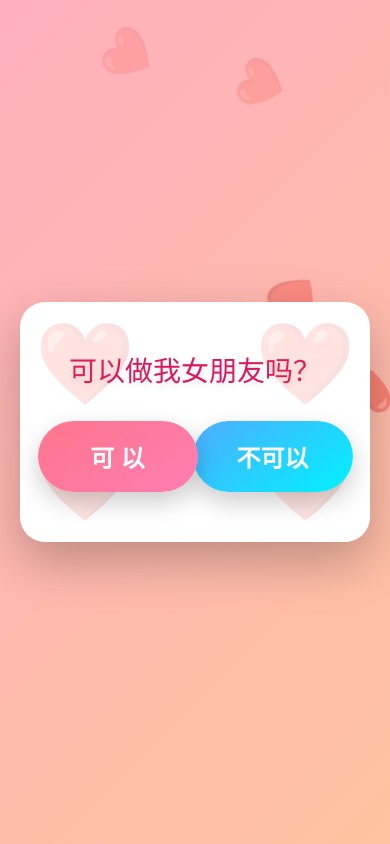
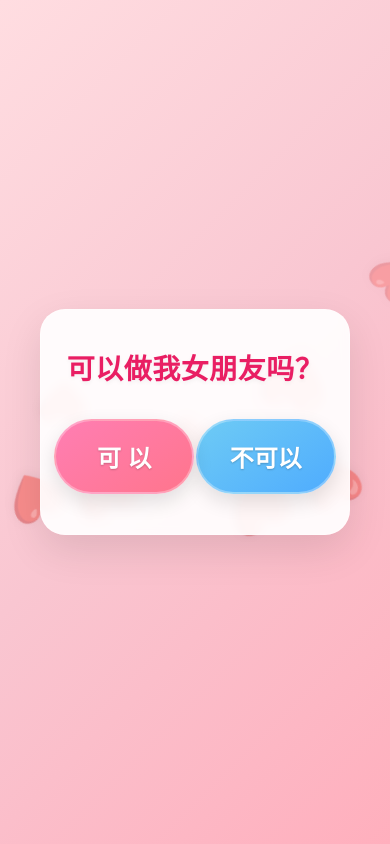
Before and after one commit to Youngaiuser/love-page, a plain HTML site: page index.html in a window 390 px wide. Drawn offline with Linux system fonts and the light colour scheme.

Commit message:
Update index.html

```diff
--- a/index.html
+++ b/index.html
@@ -3,7 +3,7 @@
 <head>
     <meta charset="UTF-8">
     <meta name="viewport" content="width=device-width, initial-scale=1.0">
-    <title>❤️ 特别邀请 ❤️</title>
+    <title> 今晚月色真美 </title>
     <style>
         * {
             box-sizing: border-box;
@@ -13,7 +13,7 @@
         }
 
         body {
-            background: linear-gradient(135deg, #ffafbd, #ffc3a0);
+            background: linear-gradient(135deg, #ffdde1, #f9c6d1, #ffafbd);
             display: flex;
             justify-content: center;
             align-items: center;
@@ -21,37 +21,42 @@
             font-family: 'Arial Rounded MT Bold', 'Microsoft YaHei', sans-serif;
             overflow: hidden;
             padding: 20px;
-            animation: fadeIn 1s ease;
+            animation: fadeIn 1.2s ease-out;
         }
 
         .container {
             width: 100%;
             max-width: 800px;
             text-align: center;
+            padding: 20px;
         }
 
-        .question-box {
-            background: white;
+        .content-box {
+            background: rgba(255, 255, 255, 0.92);
             border-radius: 25px;
             padding: 50px 30px;
-            box-shadow: 0 20px 50px rgba(0,0,0,0.25);
+            box-shadow: 0 15px 40px rgba(0,0,0,0.1);
             position: relative;
             overflow: hidden;
+            backdrop-filter: blur(5px);
+            border: 1px solid rgba(255, 255, 255, 0.3);
         }
 
         .question {
             font-size: 42px;
-            color: #d81b60;
+            color: #e91e63;
             margin: 0 0 50px;
             line-height: 1.4;
-            text-shadow: 0 3px 6px rgba(0,0,0,0.1);
+            text-shadow: 0 2px 4px rgba(0,0,0,0.05);
+            font-weight: 600;
+            letter-spacing: 0.5px;
             transition: all 0.8s ease;
         }
 
         .buttons-container {
             display: flex;
             justify-content: center;
-            gap: 40px;
+            gap: 30px;
             height: 150px;
             position: relative;
             transition: all 0.8s ease;
@@ -63,7 +68,7 @@
             display: flex;
             justify-content: center;
             align-items: center;
-            transition: all 1s cubic-bezier(0.175, 0.885, 0.32, 1.275);
+            transition: all 1.2s cubic-bezier(0.22, 0.61, 0.36, 1);
         }
 
         #yesWrapper {
@@ -72,7 +77,7 @@
 
         #noWrapper {
             z-index: 1;
-            transition: all 1s cubic-bezier(0.175, 0.885, 0.32, 1.275);
+            transition: all 1.2s cubic-bezier(0.22, 0.61, 0.36, 1);
         }
 
         .btn {
@@ -81,65 +86,81 @@
             border: none;
             border-radius: 60px;
             cursor: pointer;
-            box-shadow: 0 10px 25px rgba(0,0,0,0.2);
+            box-shadow: 0 8px 20px rgba(0,0,0,0.12);
             font-weight: bold;
             min-width: 200px;
             position: relative;
-            transition: transform 0.6s cubic-bezier(0.175, 0.885, 0.32, 1.275),
+            transition: transform 1s cubic-bezier(0.22, 0.61, 0.36, 1),
                         box-shadow 0.3s ease;
             transform: scale(1);
+            border: 2px solid rgba(255, 255, 255, 0.3);
         }
 
         .btn-yes {
-            background: linear-gradient(145deg, #ff758c, #ff7eb3);
+            background: linear-gradient(145deg, #ff7eb3, #ff758c);
             color: white;
+            text-shadow: 0 1px 2px rgba(0,0,0,0.2);
         }
 
         .btn-no {
-            background: linear-gradient(145deg, #4facfe, #00f2fe);
+            background: linear-gradient(145deg, #6ecbf5, #4facfe);
             color: white;
-            transition: transform 0.6s cubic-bezier(0.175, 0.885, 0.32, 1.275),
-                        opacity 0.5s ease;
+            text-shadow: 0 1px 2px rgba(0,0,0,0.2);
+            transition: transform 1s cubic-bezier(0.22, 0.61, 0.36, 1),
+                        opacity 0.7s ease;
         }
 
         .btn-yes:hover {
-            box-shadow: 0 15px 30px rgba(0,0,0,0.3);
+            box-shadow: 0 12px 25px rgba(0,0,0,0.18);
             transform: scale(1.03);
         }
 
         .btn-no:hover {
-            box-shadow: 0 12px 25px rgba(0,0,0,0.25);
+            box-shadow: 0 12px 25px rgba(0,0,0,0.18);
             transform: scale(1.03);
         }
 
         .result-container {
             margin: 0 auto;
-            padding: 40px;
-            background: rgba(255, 255, 255, 0.9);
+            padding: 50px 40px;
+            background: rgba(255, 255, 255, 0.95);
             border-radius: 20px;
             display: none;
             max-width: 90%;
-            box-shadow: 0 15px 35px rgba(0,0,0,0.2);
+            box-shadow: 0 15px 35px rgba(0,0,0,0.08);
+            animation: fadeIn 1.2s ease-out;
         }
 
         .result-text {
-            font-size: 46px;
+            font-size: 48px;
             color: #ff4081;
             margin: 0;
             font-weight: bold;
-            text-shadow: 0 4px 8px rgba(0,0,0,0.2);
+            text-shadow: 0 3px 6px rgba(0,0,0,0.08);
+            line-height: 1.3;
         }
 
         /* 动画效果 */
         @keyframes fadeIn {
-            from { opacity: 0; }
-            to { opacity: 1; }
+            from {
+                opacity: 0;
+                transform: translateY(20px);
+            }
+            to {
+                opacity: 1;
+                transform: translateY(0);
+            }
         }
 
-        @keyframes celebrate {
-            0% { transform: scale(1); }
-            50% { transform: scale(1.05); }
-            100% { transform: scale(1); }
+        @keyframes float {
+            0% {
+                transform: translateY(110vh) rotate(0deg);
+                opacity: 0.8;
+            }
+            100% {
+                transform: translateY(-150px) rotate(360deg);
+                opacity: 0;
+            }
         }
 
         .hearts-container {
@@ -155,22 +176,12 @@
 
         .heart {
             position: absolute;
-            font-size: 36px;
+            font-size: 32px;
             color: #ff4081;
-            animation: float 8s linear forwards;
+            animation: float 10s linear forwards;
             opacity: 0;
             z-index: 1;
-        }
-
-        @keyframes float {
-            0% {
-                transform: translateY(110vh) rotate(0deg);
-                opacity: 1;
-            }
-            100% {
-                transform: translateY(-150px) rotate(360deg);
-                opacity: 0;
-            }
+            filter: drop-shadow(0 2px 4px rgba(0,0,0,0.1));
         }
 
         /* 响应式设计 */
@@ -181,18 +192,22 @@
             }
 
             .btn {
-                padding: 20px 40px;
+                padding: 20px 35px;
                 font-size: 28px;
-                min-width: 180px;
+                min-width: 160px;
             }
 
             .buttons-container {
-                gap: 30px;
+                gap: 20px;
                 height: 130px;
             }
 
             .result-text {
                 font-size: 38px;
+            }
+
+            .content-box {
+                padding: 40px 20px;
             }
         }
 
@@ -203,15 +218,15 @@
             }
 
             .btn {
-                padding: 18px 30px;
+                padding: 18px 25px;
                 font-size: 24px;
-                min-width: 160px;
+                min-width: 140px;
             }
 
             .buttons-container {
                 flex-direction: row;
                 height: auto;
-                gap: 20px;
+                gap: 15px;
             }
 
             .result-text {
@@ -219,47 +234,30 @@
             }
         }
 
-        /* 装饰元素 */
-        .corner-heart {
-            position: absolute;
-            font-size: 80px;
-            color: rgba(255, 64, 129, 0.15);
-            z-index: 0;
+        /* 挤压动画 */
+        .smooth-shrink {
+            transition: transform 1.2s cubic-bezier(0.22, 0.61, 0.36, 1),
+                        opacity 1s cubic-bezier(0.22, 0.61, 0.36, 1);
         }
 
-        .top-left { top: 15px; left: 15px; }
-        .top-right { top: 15px; right: 15px; }
-        .bottom-left { bottom: 15px; left: 15px; }
-        .bottom-right { bottom: 15px; right: 15px; }
-
-        /* 挤压动画 */
-        @keyframes squeeze {
-            0% { transform: scale(1); }
-            100% { transform: scale(0.8); }
-        }
-
-        .squeeze {
-            animation: squeeze 0.8s cubic-bezier(0.175, 0.885, 0.32, 1.275) forwards;
+        /* 最终状态 */
+        .final-state .btn-yes {
+            transform: scale(1.5); /* 放大150% */
+            box-shadow: 0 15px 30px rgba(0,0,0,0.15);
         }
     </style>
 </head>
 <body>
     <div class="container">
-        <!-- 问题区域 -->
-        <div class="question-box">
-            <!-- 装饰爱心 -->
-            <div class="corner-heart top-left">❤️</div>
-            <div class="corner-heart top-right">❤️</div>
-            <div class="corner-heart bottom-left">❤️</div>
-            <div class="corner-heart bottom-right">❤️</div>
-
+        <!-- 内容区域 -->
+        <div class="content-box">
             <div class="question" id="question">可以做我女朋友吗？</div>
             <div class="buttons-container" id="buttonsContainer">
                 <div class="btn-wrapper" id="yesWrapper">
                     <button class="btn btn-yes" id="yesBtn">可 以</button>
                 </div>
                 <div class="btn-wrapper" id="noWrapper">
-                    <button class="btn btn-no" id="noBtn">不可以</button>
+                    <button class="btn btn-no smooth-shrink" id="noBtn">不可以</button>
                 </div>
             </div>
             <div class="result-container" id="resultContainer">
@@ -283,17 +281,24 @@
             const buttonsContainer = document.getElementById('buttonsContainer');
             const resultContainer = document.getElementById('resultContainer');
             const heartsContainer = document.getElementById('heartsContainer');
+            const contentBox = document.querySelector('.content-box');
 
             // 状态变量
             let noClickCount = 0;
             const maxClicks = 5;
 
             // 初始创建爱心
-            createHearts(10);
+            createHearts(8);
 
             // 点击"可以"按钮
             yesBtn.addEventListener('click', function() {
                 // 移除所有按钮和问题
+                buttonsContainer.style.opacity = '0';
+                buttonsContainer.style.transform = 'translateY(30px)';
+                question.style.opacity = '0';
+                question.style.transform = 'translateY(-20px)';
+
+                setTimeout(() => {
                     buttonsContainer.style.display = 'none';
                     question.style.display = 'none';
 
@@ -301,12 +306,13 @@
                     resultContainer.style.display = 'block';
 
                     // 创建大量爱心
-                createHearts(30);
+                    createHearts(25);
 
                     // 持续创建爱心
                     setInterval(function() {
-                    createHearts(3);
+                        createHearts(2);
                     }, 800);
+                }, 500);
             });
 
             // 点击"不可以"按钮
@@ -318,20 +324,18 @@
                 noBtn.style.transform = `scale(${Math.max(0.1, scale)})`;
 
                 // 平滑放大"可以"按钮
-                yesBtn.style.transform = `scale(${1 + (noClickCount * 0.1)})`;
+                const yesScale = 1 + (noClickCount * 0.1);
+                yesBtn.style.transform = `scale(${yesScale})`;
 
                 // 挤压效果 - "可以"按钮逐渐占据更多空间
                 yesWrapper.style.flexGrow = 1 + (noClickCount * 0.8);
                 noWrapper.style.flexGrow = 1 - (noClickCount * 0.2);
 
-                // 添加挤压动画效果
-                noWrapper.classList.add('squeeze');
-                setTimeout(() => {
-                    noWrapper.classList.remove('squeeze');
-                }, 800);
-
                 // 如果点击达到5次
                 if (noClickCount >= maxClicks) {
+                    // 添加最终状态类
+                    contentBox.classList.add('final-state');
+
                     // 隐藏"不可以"按钮
                     noBtn.style.opacity = '0';
                     noBtn.style.transform = 'scale(0.1)';
@@ -342,6 +346,11 @@
                         // "可以"按钮占据整个容器
                         yesWrapper.style.flex = '0 0 100%';
                         yesWrapper.style.maxWidth = '100%';
+
+                        // 最终放大150%
+                        setTimeout(() => {
+                            yesBtn.style.transform = 'scale(1.5)';
+                        }, 300);
                     }, 500);
                 }
             });
@@ -349,21 +358,23 @@
             // 创建爱心函数
             function createHearts(count) {
                 for (let i = 0; i < count; i++) {
+                    setTimeout(() => {
                         const heart = document.createElement('div');
                         heart.className = 'heart';
                         heart.innerHTML = '❤️';
                         heart.style.left = Math.random() * 95 + 'vw';
-                    heart.style.animationDuration = (Math.random() * 5 + 5) + 's';
-                    heart.style.fontSize = (20 + Math.random() * 40) + 'px';
-                    heart.style.opacity = 0.7 + Math.random() * 0.3;
+                        heart.style.animationDuration = (Math.random() * 6 + 6) + 's';
+                        heart.style.fontSize = (25 + Math.random() * 35) + 'px';
+                        heart.style.opacity = 0.6 + Math.random() * 0.4;
                         heartsContainer.appendChild(heart);
 
-                    // 8秒后移除爱心
+                        // 10秒后移除爱心
                         setTimeout(() => {
                             if (heart.parentNode) {
                                 heart.parentNode.removeChild(heart);
                             }
-                    }, 8000);
+                        }, 10000);
+                    }, i * 150); // 错开创建时间
                 }
             }
         });
```
Lines whose indentation alone changed are shown as unchanged.
